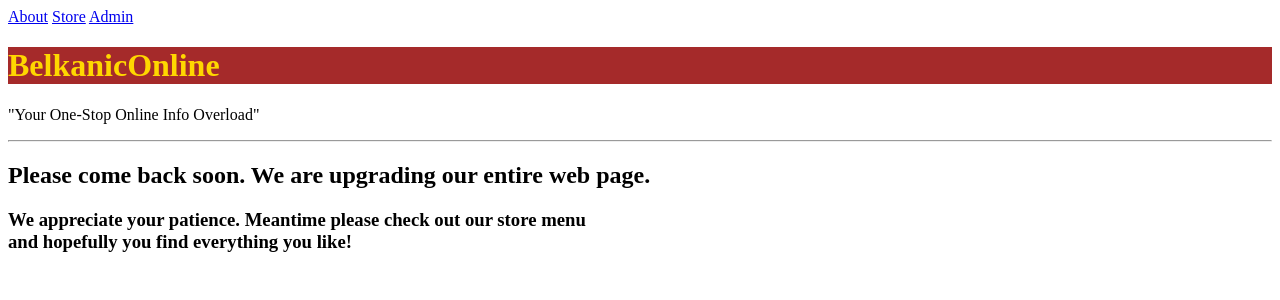
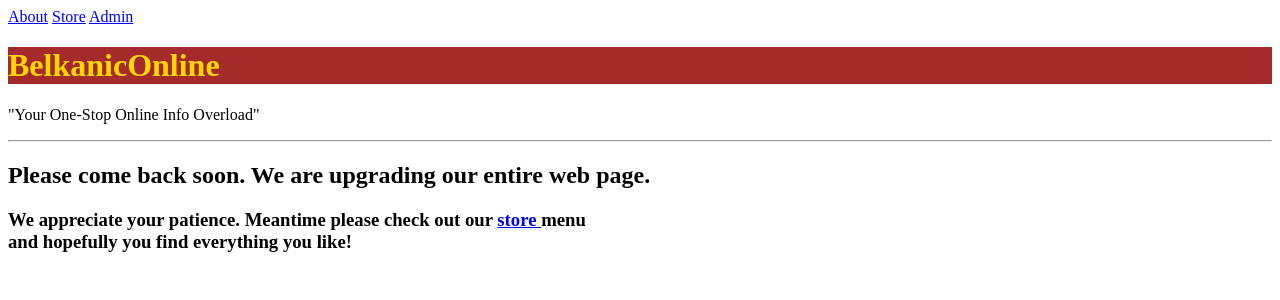
Before and after one commit to belkanic/belkanic.github.io, a Jekyll site: the page index.html, which Jekyll copies as it is, in a window 1280 px wide. Shown: the top 300 px of the page. Built offline with Jekyll 4.4.1, drawn with Linux system fonts in a browser that asks for light colours; part of the change alters nothing that is shown.

```diff
--- a/index.html
+++ b/index.html
@@ -37,8 +37,8 @@
 		<hr/>
 
 		<h2>Please come back soon. We are upgrading our entire web page.</h2>
-		<h3>We appreciate your patience. Meantime please check out our store menu <br/> and hopefully you find everything you like!</h3>
-
+		<!--<h3>We appreciate your patience. Meantime please check out our store menu <br/> and hopefully you find everything you like!</h3>-->
+		<h3>We appreciate your patience. Meantime please check out our <a href="store.html"> store </a> menu <br/> and hopefully you find everything you like!</h3>
 
 	</body>
 </html>
```
